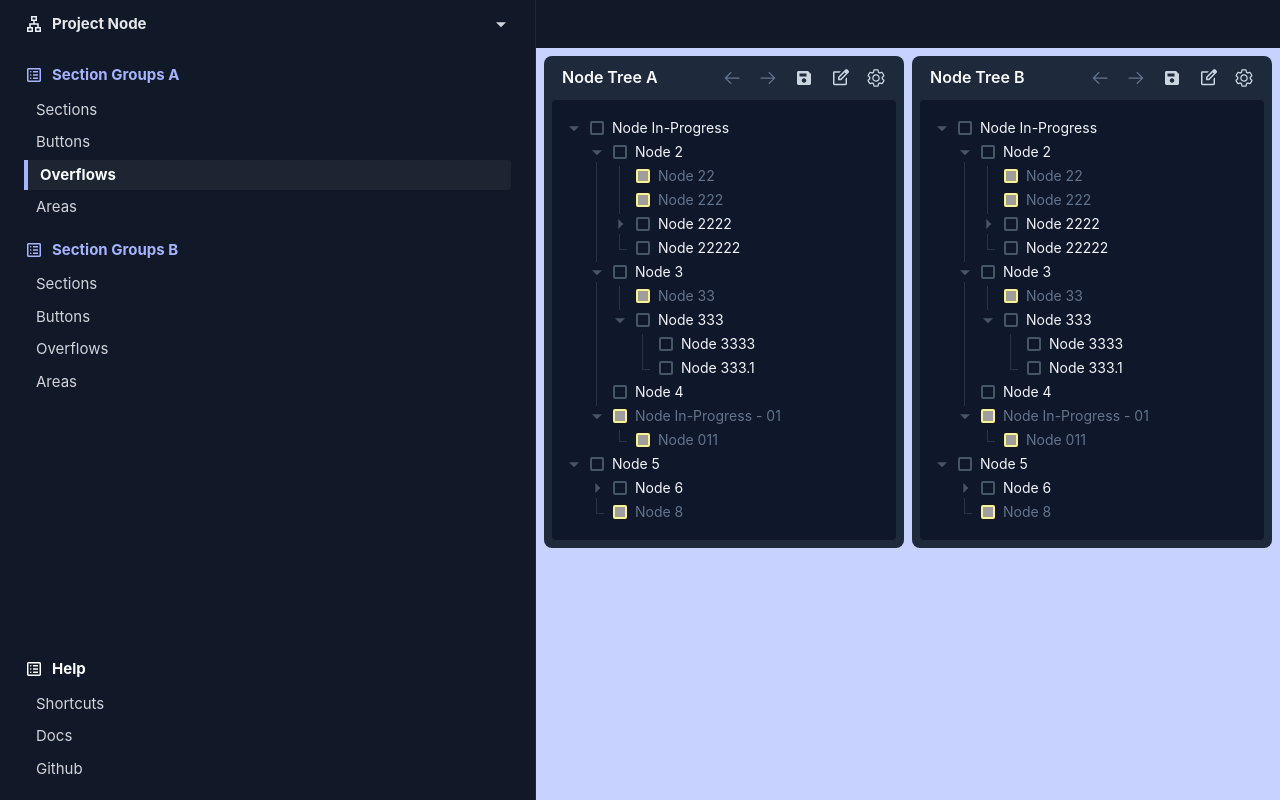
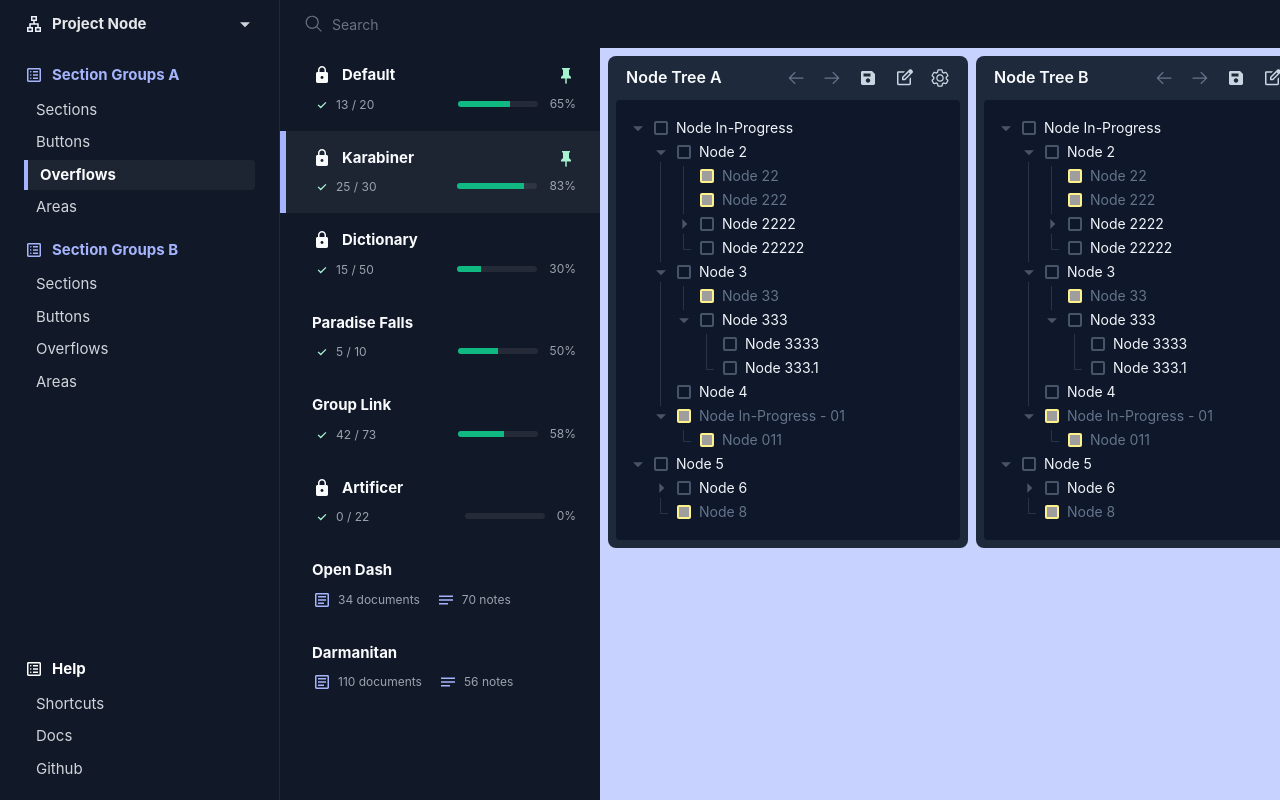
Before and after one commit to ngtinsmith/nodes, a Vue app: page / in a window 1280 px wide. Built offline with nearby package versions, Linux system fonts and the light colour scheme; grey boxes are pictures that could not be loaded.

Commit message:
feat: add and integrate VSecondarySidebar to app

```diff
--- a/src/App.vue
+++ b/src/App.vue
@@ -2,12 +2,14 @@
 import VCard from './components/VCard.vue';
 import VCanvas from './layouts/VCanvas.vue';
 import VSidebar from './layouts/Sidebar/VSidebar.vue';
+import VSecondarySidebar from './layouts/Sidebar/VSecondarySidebar.vue';
 </script>
 
 <template>
     <main>
         <div class="inner">
             <VSidebar />
+            <VSecondarySidebar />
             <div class="workspace">
                 <header class="main-header"></header>
                 <div class="main-content">
@@ -33,6 +35,7 @@ main {
 }
 
 .workspace {
+    flex: 1;
     overflow: hidden;
 }
 
@@ -55,4 +58,17 @@ svg {
     height: rem(20);
     fill: var(--v-gray-300);
 }
+
+.visually-hidden {
+    border: 0;
+    clip: rect(1px, 1px, 1px, 1px);
+    clip-path: inset(50%);
+    height: 1px;
+    margin: -1px;
+    overflow: hidden;
+    padding: 0;
+    position: absolute;
+    white-space: nowrap;
+    width: 1px;
+}
 </style>
--- /dev/null
+++ b/src/layouts/Sidebar/VSecondarySidebar.vue
@@ -0,0 +1,50 @@
+<script setup lang="ts">
+import VGroupItem from '@/components/VGroupItem.vue';
+import VSearch from '@/components/VSearch.vue';
+import { useSummary } from '@/stores/summary';
+import { onMounted } from 'vue';
+
+const summaryStore = useSummary();
+
+onMounted(() => {
+    summaryStore.fetchSummary();
+});
+</script>
+
+<template>
+    <div class="v-sidebar-2">
+        <div class="top">
+            <VSearch context="group" />
+        </div>
+        <div class="views">
+            <VGroupItem
+                v-for="summary in summaryStore.summaries"
+                :key="summary.id"
+                :summary="summary"
+            />
+        </div>
+    </div>
+</template>
+
+<style lang="scss" scoped>
+.v-sidebar-2 {
+    display: flex;
+    flex-direction: column;
+    min-width: 320px;
+    height: 100%;
+    background-color: var(--v-gray-900);
+}
+
+.top {
+    height: rem(48);
+    width: 100%;
+    color: black;
+}
+
+.views {
+    flex: 1;
+    display: flex;
+    flex-direction: column;
+    overflow-y: auto;
+}
+</style>
--- a/src/layouts/Sidebar/VSidebar.vue
+++ b/src/layouts/Sidebar/VSidebar.vue
@@ -54,7 +54,6 @@ onMounted(() => {
     display: flex;
     flex-direction: column;
     border-right: 1px solid var(--v-gray-800);
-    flex: 1;
 }
 
 .top {
```
